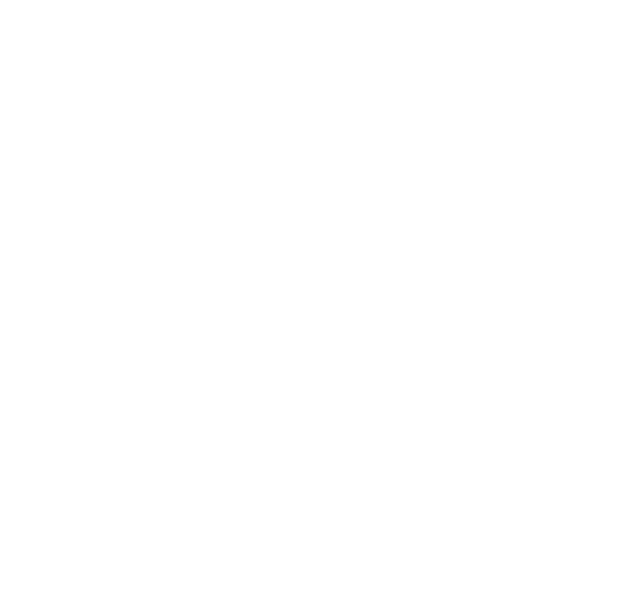
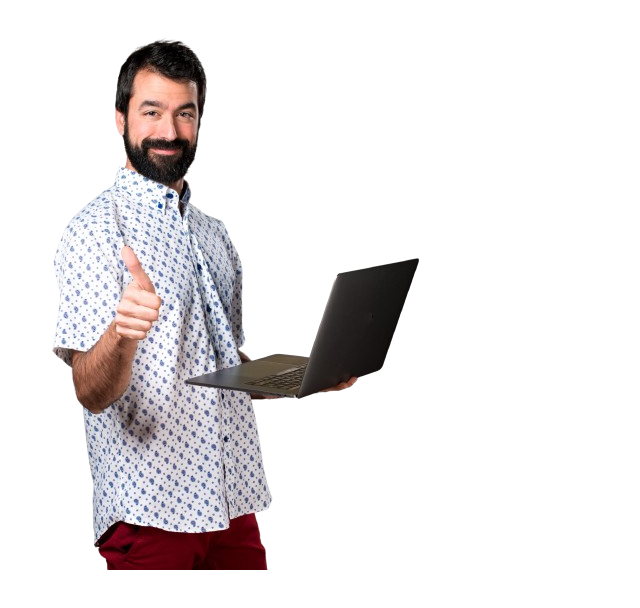
Before and after one commit to edilson-santiago-da-silva/ativ-desc-gitHub, a plain HTML site: page index.html in a window 1280 px wide. Shown: the whole page, without its empty margins (0-640 px from the left). Drawn offline with Linux system fonts and the light colour scheme.

Commit message:
update image

```diff
--- a/index.html
+++ b/index.html
@@ -6,6 +6,6 @@
     <title>Atividade-Desc-gitHub</title>
 </head>
 <body>
-
+    <img src="images/TI.png">
 </body>
 </html>
```
Also changed, not shown: images/TI.png (added).
